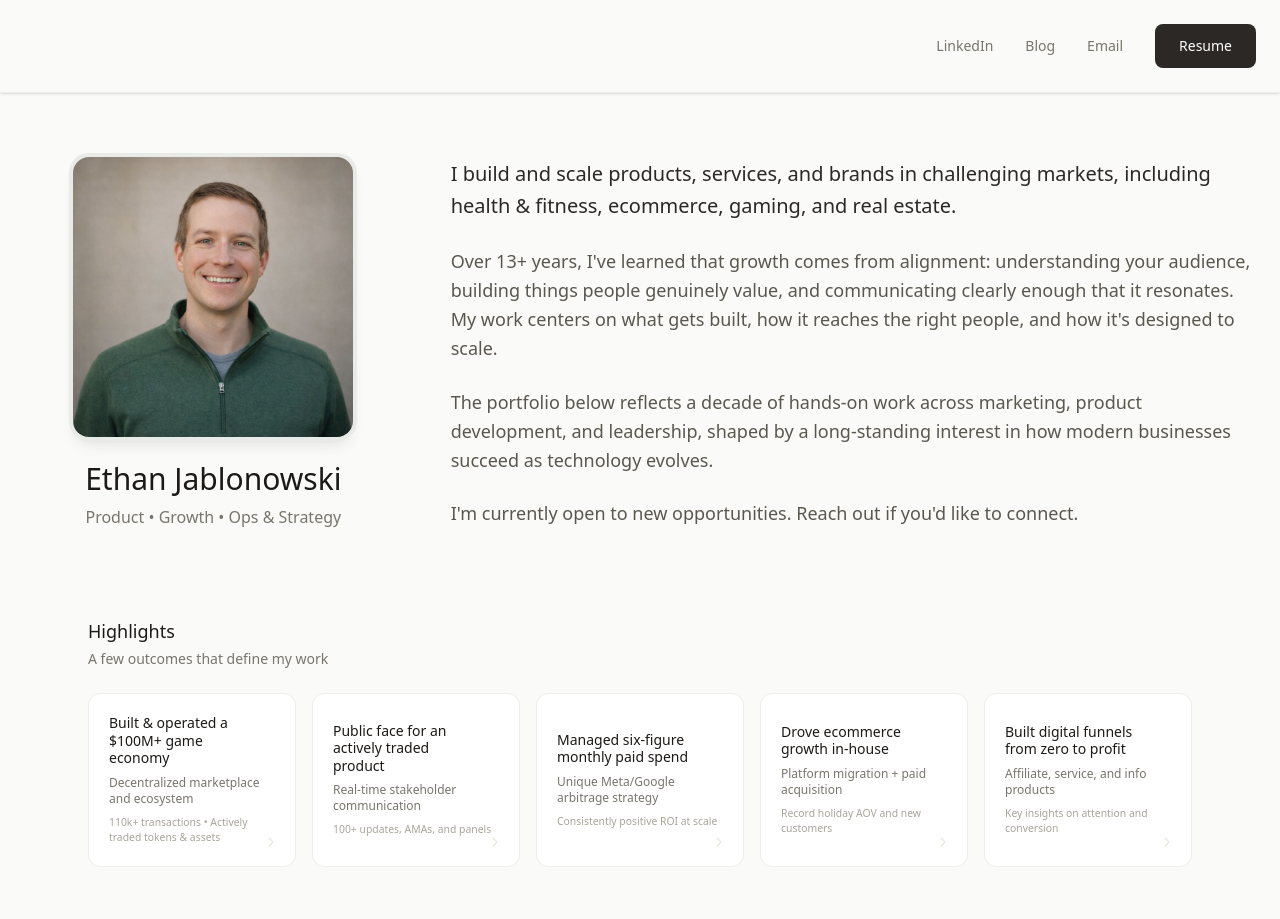
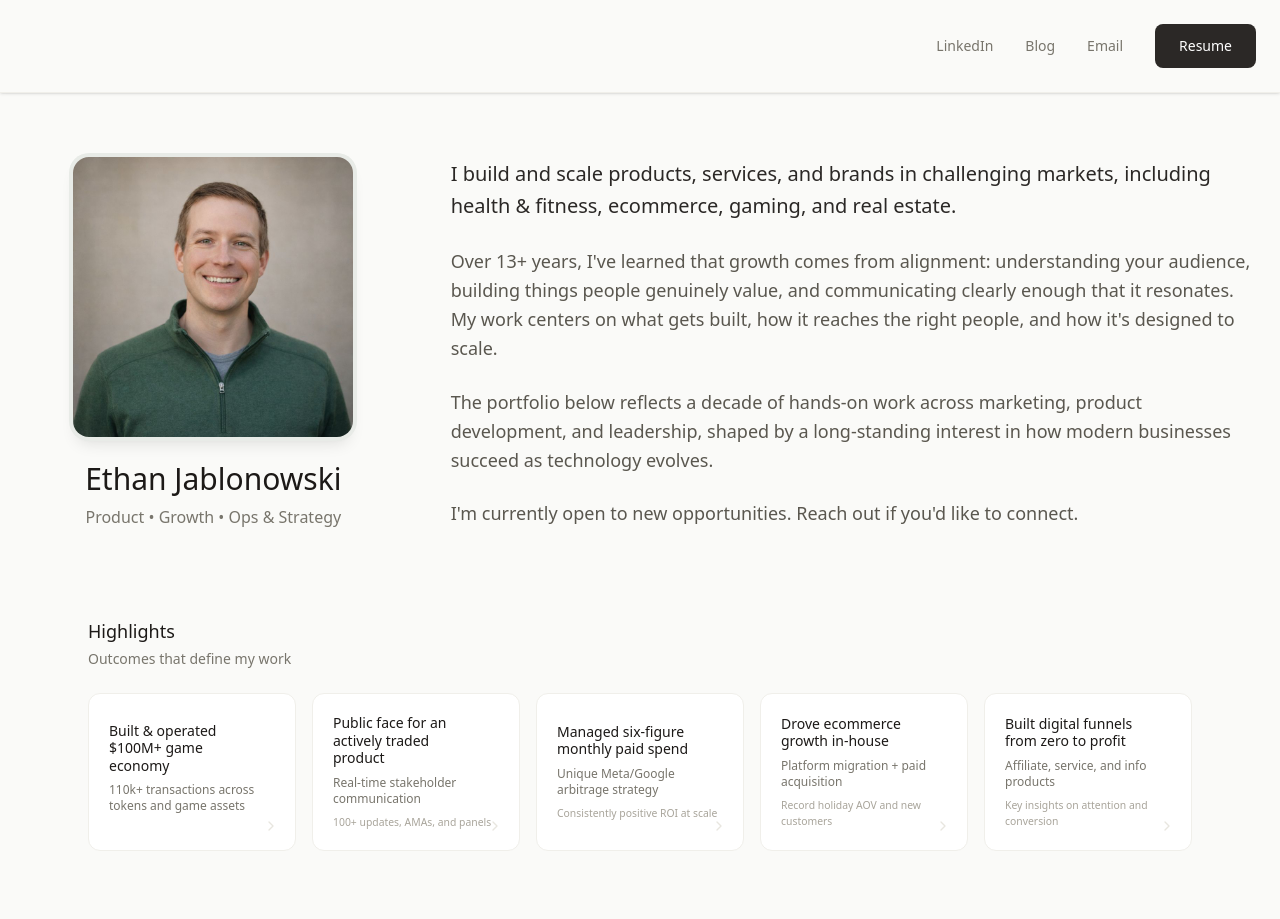
Before and after one commit to EthanJablonowski/career-dashboard, a Next.js app in the folder career-dashboard/: page / in a window 1280 px wide. Shown: the top 919 px of the page. Built offline with nearby package versions, Linux system fonts and the light colour scheme.

Commit message:
Update highlights section text
- Change subheader to "Outcomes that define my work"
- Update first card title and subheader

Co-Authored-By: Claude Opus 4.5 <noreply@anthropic.com>

```diff
--- a/career-dashboard/components/Highlights.tsx
+++ b/career-dashboard/components/Highlights.tsx
@@ -11,9 +11,8 @@ interface Highlight {
 
 const highlights: Highlight[] = [
   {
-    header: "Built & operated a $100M+ game economy",
-    subheader: "Decentralized marketplace and ecosystem",
-    proof: "110k+ transactions • Actively traded tokens & assets",
+    header: "Built & operated $100M+ game economy",
+    subheader: "110k+ transactions across tokens and game assets",
     targetRole: "kompete-scale"
   },
   {
@@ -99,7 +98,7 @@ export default function Highlights() {
           {/* Header */}
           <div className="px-6 mb-4">
             <h2 className="text-lg font-medium text-warm-900">Highlights</h2>
-            <p className="text-sm text-warm-600 mt-1">A few outcomes that define my work</p>
+            <p className="text-sm text-warm-600 mt-1">Outcomes that define my work</p>
           </div>
 
           {/* Mobile Carousel */}
@@ -155,7 +154,7 @@ export default function Highlights() {
         {/* Header */}
         <div className="mb-6">
           <h2 className="text-lg font-medium text-warm-900">Highlights</h2>
-          <p className="text-sm text-warm-600 mt-1">A few outcomes that define my work</p>
+          <p className="text-sm text-warm-600 mt-1">Outcomes that define my work</p>
         </div>
 
         {/* Grid of all cards */}
```
